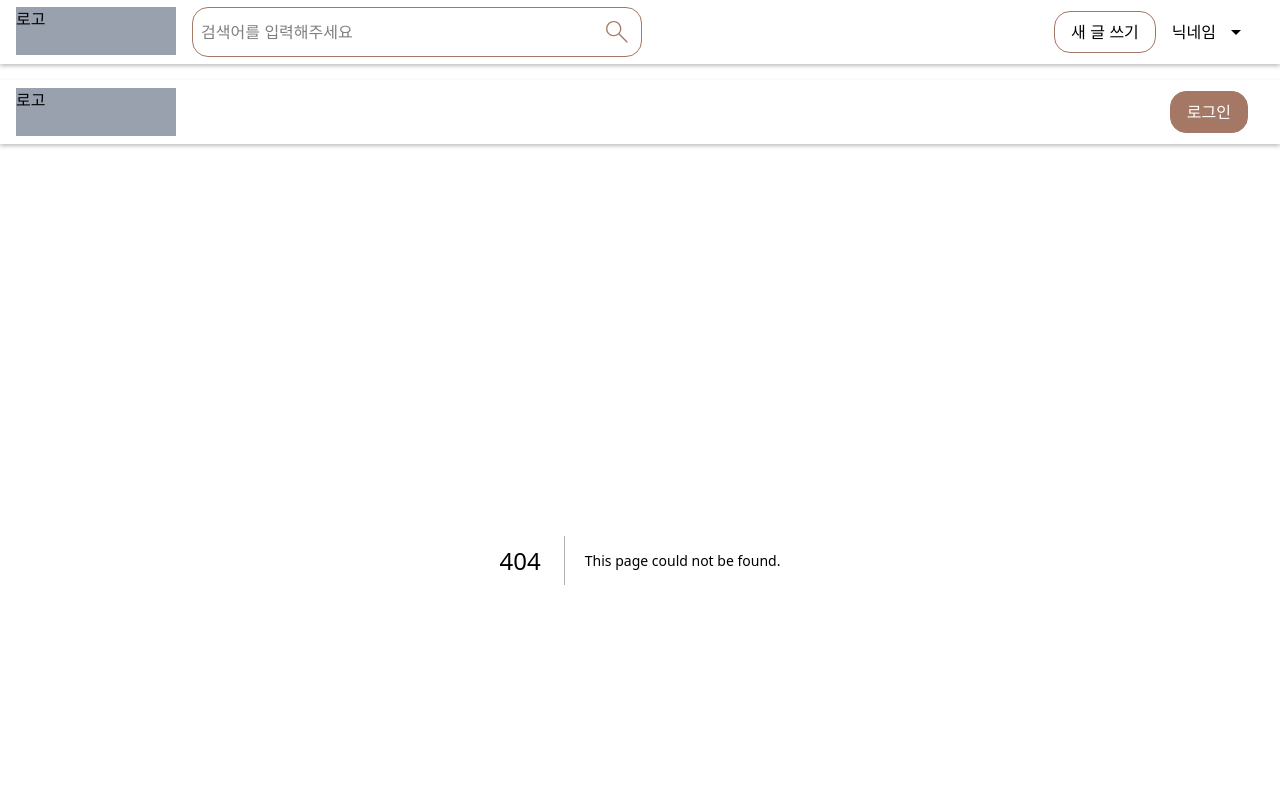
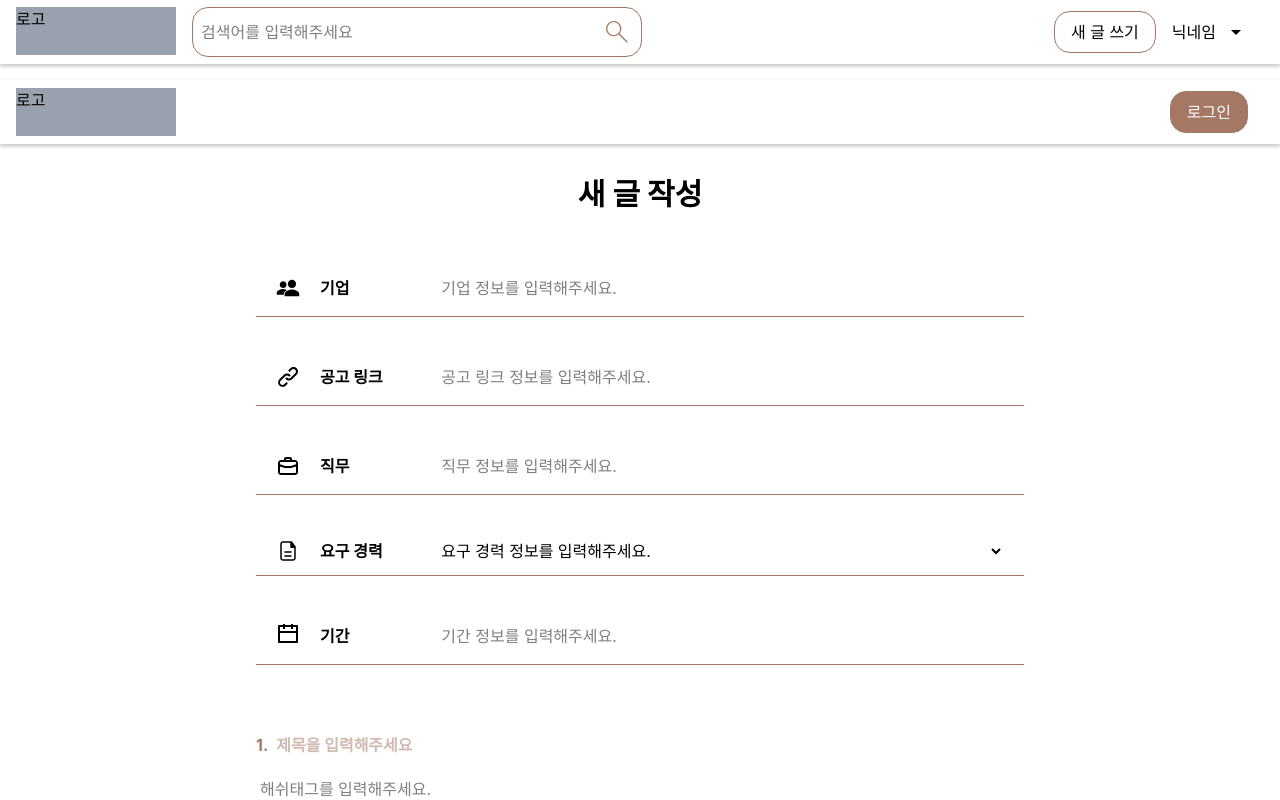
Before and after one commit to P-Room/P-Room, a Next.js app: page /write-resume in a window 1280 px wide. Before the commit this address had no page. Shown: the top 800 px of the page. Built offline with nearby package versions, Linux system fonts and the light colour scheme.

Commit message:
[FEAT] : 자소서 새 글 작성 페이지 구현

```diff
--- /dev/null
+++ b/src/app/write-resume/page.tsx
@@ -0,0 +1,23 @@
+import ResumeDetail from '@/components/ResumeDetail'
+import ResumeInfo from '@/components/ResumeInfo'
+import { tm } from '@/utils/tw-merge'
+
+function WriteResume() {
+  return (
+    <>
+      <h1 className={tm('text-center text-3xl font-bold', 'mt-8 mb-12')}>
+        새 글 작성
+      </h1>
+      <div className={tm('flex flex-col gap-8 mb-16')}>
+        <ResumeInfo sort="기업" />
+        <ResumeInfo sort="공고 링크" />
+        <ResumeInfo sort="직무" />
+        <ResumeInfo sort="요구 경력" />
+        <ResumeInfo sort="기간" />
+      </div>
+      <ResumeDetail />
+    </>
+  )
+}
+
+export default WriteResume
```
